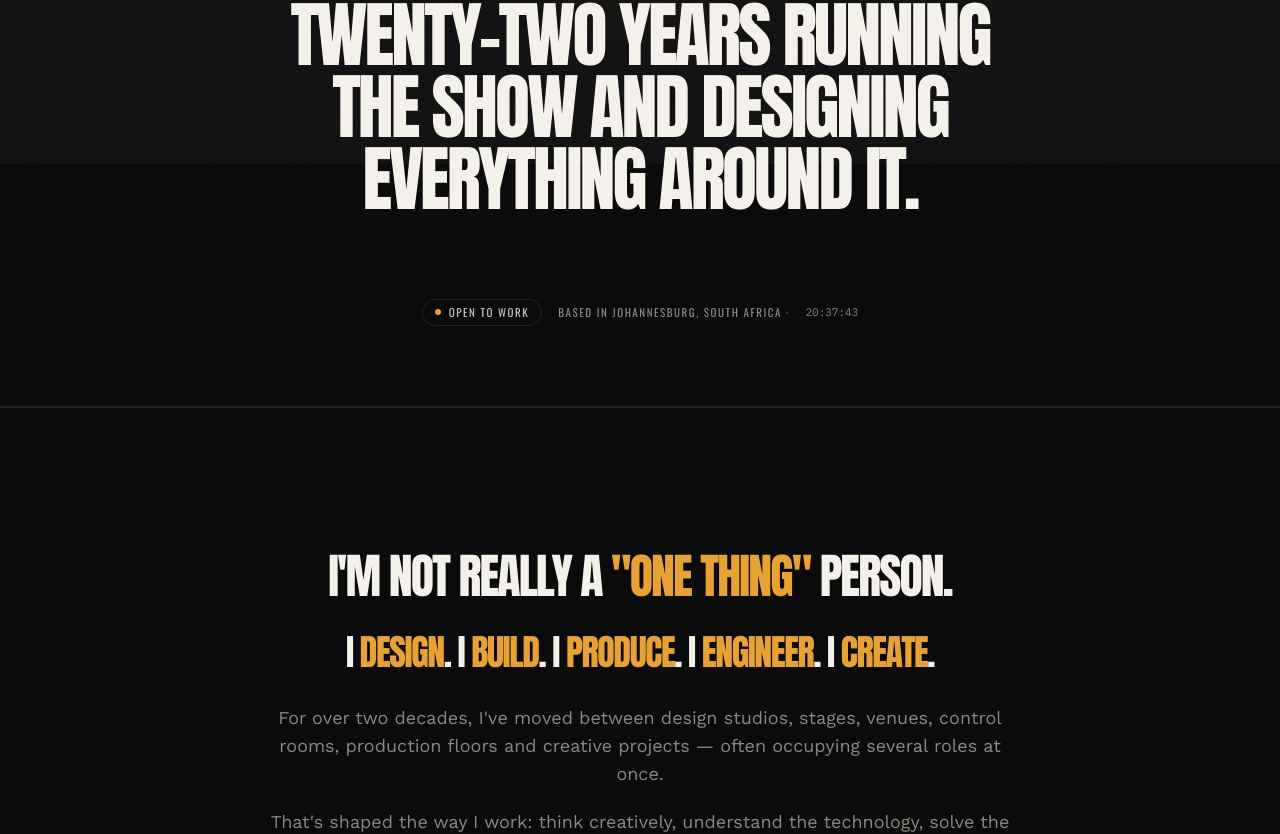
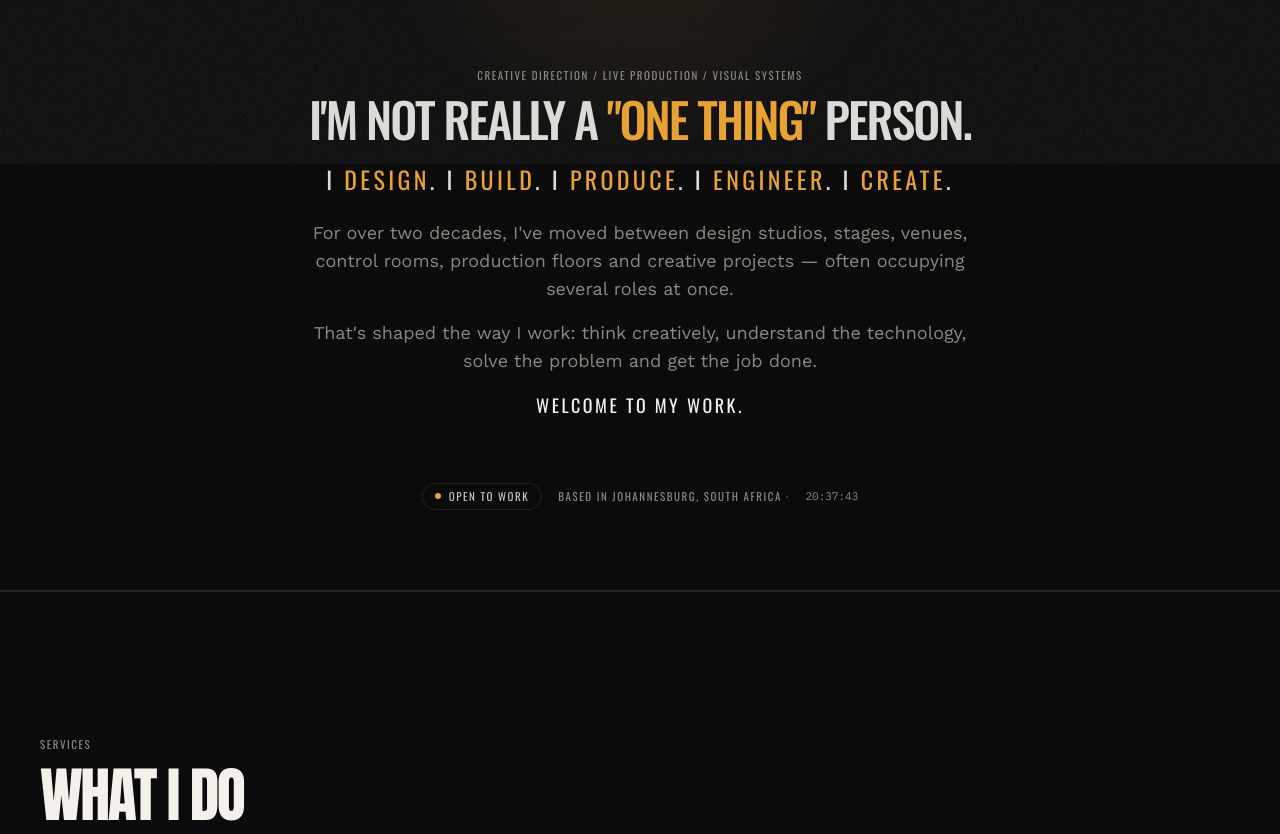
Before and after one commit to Jadd-Hard/jadd-hard-portfolio, a Next.js app: page / in a window 1280 px wide. Shown: the part 636-1470 px from the top of the page. Built offline with nearby package versions, Linux system fonts and the light colour scheme.

Commit message:
Refactor HomePage and SectionIndex components: update hero headline, adjust layout spacing, and remove unused section

```diff
--- a/app/page.tsx
+++ b/app/page.tsx
@@ -6,7 +6,6 @@ import ProjectCard from "@/components/ProjectCard";
 import HeroMarquee from "@/components/HeroMarquee";
 import HeroPortrait from "@/components/HeroPortrait";
 import ScrollReveal from "@/components/ScrollReveal";
-import RoleRotator from "@/components/RoleRotator";
 import SectionIndex from "@/components/SectionIndex";
 
 export default function HomePage() {
@@ -28,28 +27,16 @@ export default function HomePage() {
           <HeroPortrait name={profile.name} />
         </div>
 
-        <div className="container-page flex flex-col items-center gap-8 text-center md:gap-10">
-          <div className="hero-statement max-w-3xl">
+        <div className="container-page flex flex-col items-center gap-12 text-center md:gap-16">
+          <div className="hero-statement mt-14 max-w-3xl md:mt-24">
             <p className="eyebrow mb-3">Creative direction / live production / visual systems</p>
-            <h1 className="font-display text-4xl uppercase leading-[0.9] tracking-tightest md:text-7xl">
-              {profile.heroHeadline}
+            <h1 className="font-accent text-3xl font-medium uppercase leading-[0.95] tracking-tightest text-paper/90 md:text-5xl">
+              I&apos;M NOT REALLY A <span className="text-amber">&quot;ONE THING&quot;</span> PERSON.
             </h1>
-            <div className="mt-5 flex justify-center"><RoleRotator roles={profile.role} /></div>
-          </div>
-          <StatusRow />
-        </div>
-      </ScrollReveal>
-
-      {/* ABOUT TEASER */}
-      <ScrollReveal id="about" className="container-page border-t border-line py-28 text-center md:py-36">
-        <div className="mx-auto max-w-4xl">
-          <h2 className="font-display text-3xl uppercase leading-tight tracking-tightest md:text-5xl">
-            I&apos;M NOT REALLY A <span className="text-amber">&quot;ONE THING&quot;</span> PERSON.
-          </h2>
-          <p className="mt-8 font-display text-2xl uppercase leading-snug tracking-tightest md:text-4xl">
+            <p className="mt-5 font-accent text-xl uppercase leading-snug tracking-wide2 text-paper/90 md:text-2xl">
               I <span className="text-amber">design</span>. I <span className="text-amber">build</span>. I <span className="text-amber">produce</span>. I <span className="text-amber">engineer</span>. I <span className="text-amber">create</span>.
             </p>
-          <div className="mx-auto mt-8 max-w-3xl space-y-5 text-base leading-relaxed text-graphite md:text-lg">
+            <div className="mx-auto mt-6 max-w-2xl space-y-4 text-base leading-relaxed text-graphite md:text-lg">
               <p>
                 For over two decades, I&apos;ve moved between design studios, stages, venues, control rooms, production floors and creative projects — often occupying several roles at once.
               </p>
@@ -58,6 +45,8 @@ export default function HomePage() {
               </p>
               <p className="font-accent uppercase tracking-wide2 text-paper">Welcome to my work.</p>
             </div>
+          </div>
+          <StatusRow />
         </div>
       </ScrollReveal>
 
--- a/components/SectionIndex.tsx
+++ b/components/SectionIndex.tsx
@@ -4,7 +4,6 @@ import { useEffect, useState } from "react";
 
 const sections = [
   { id: "home", label: "Intro" },
-  { id: "about", label: "Approach" },
   { id: "services", label: "Services" },
   { id: "selected-projects", label: "Work" },
 ];
--- a/content/site.ts
+++ b/content/site.ts
@@ -96,7 +96,7 @@ export const profile = {
     behance: "",
     linkedin: "https://linkedin.com/in/jadd-steinhard",
   },
-  heroHeadline: "Twenty-two years running the show and designing everything around it.",
+  heroHeadline: "Still learning, still making, and looking forward to what comes next.",
   aboutTeaser:
     "I plan and run large-scale live events, and I design the brand campaigns, motion content, and visuals that go with them — one continuous practice, not two separate careers.",
   aboutFull: [
```
Lines whose indentation alone changed are shown as unchanged.
